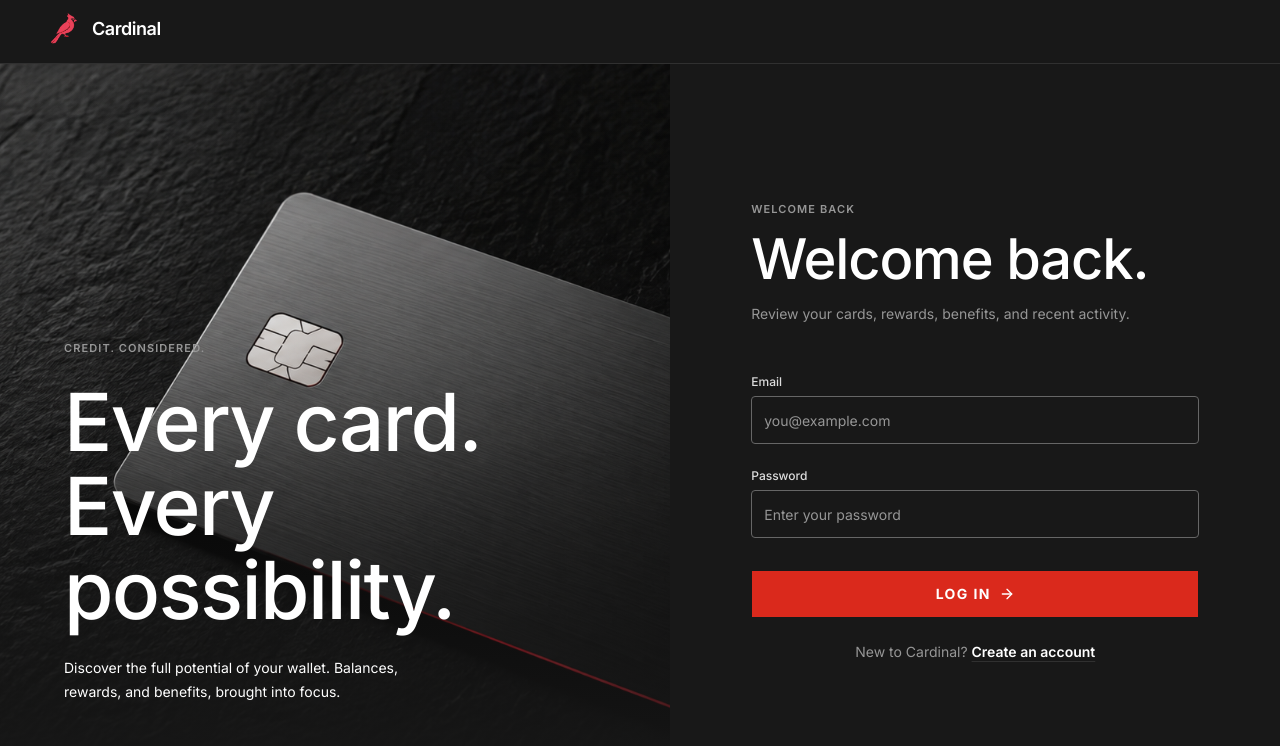
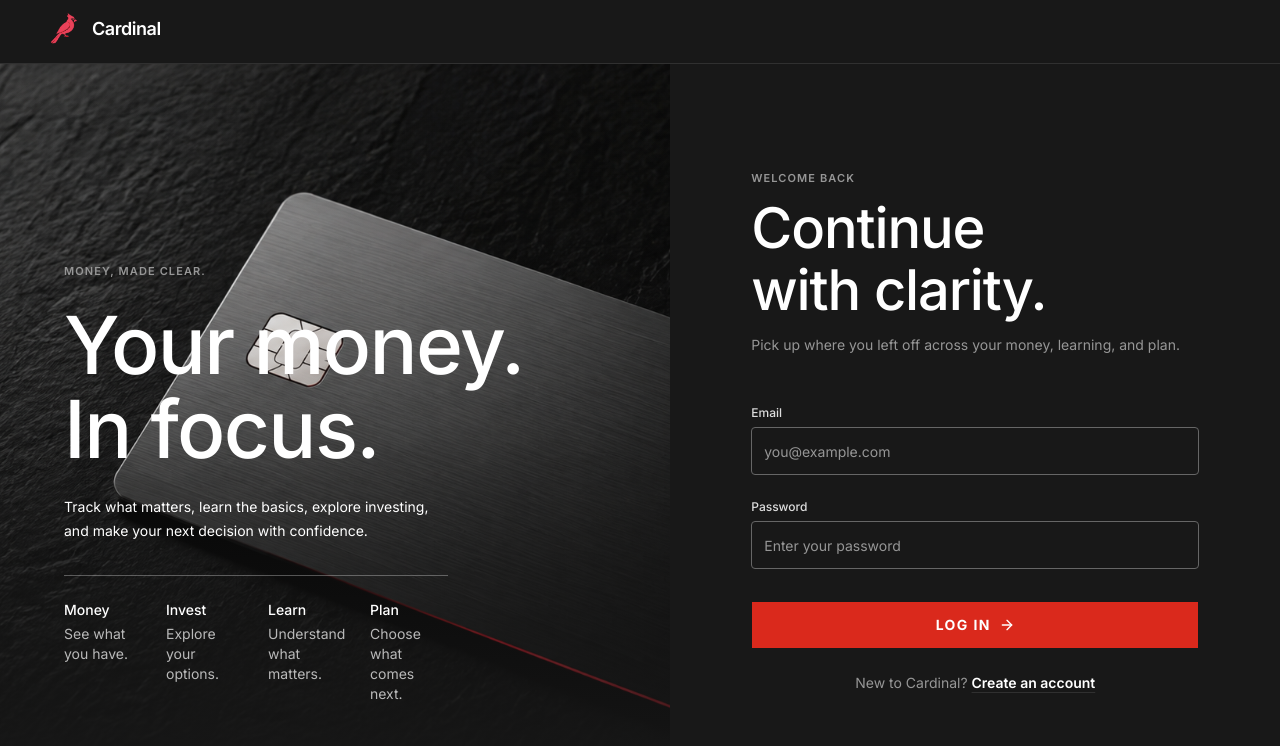
Before and after one commit to cooperbraun13/cardinal, a Next.js app: page /login in a window 1280 px wide. Shown: the top 746 px of the page. Built offline with nearby package versions, Linux system fonts and the light colour scheme; no server answers.

Commit message:
feat: align authentication copy with personal finance scope

```diff
--- a/src/app/layout.tsx
+++ b/src/app/layout.tsx
@@ -7,7 +7,7 @@ const inter = Inter({ variable: "--font-inter", subsets: ["latin"] });
 export const metadata: Metadata = {
   title: "Cardinal",
   description:
-    "Track credit cards, rewards, benefits, and the best card for every purchase.",
+    "Understand your money, learn the basics, explore investing, and plan what comes next.",
   applicationName: "Cardinal",
 };
 
--- a/src/components/AuthForm.tsx
+++ b/src/components/AuthForm.tsx
@@ -19,6 +19,17 @@ export function AuthForm({ mode }: { mode: "login" | "register" }) {
   const [error, setError] = useState("");
   const [pending, setPending] = useState(false);
   const isLogin = mode === "login";
+  const copy = isLogin
+    ? {
+        title: "Continue with clarity.",
+        description:
+          "Pick up where you left off across your money, learning, and plan.",
+      }
+    : {
+        title: "Your financial starting point.",
+        description:
+          "Create a private place to understand your money, learn the basics, and plan what comes next.",
+      };
 
   async function submit(event: React.FormEvent) {
     event.preventDefault();
@@ -68,16 +79,42 @@ export function AuthForm({ mode }: { mode: "login" | "register" }) {
           />
           <div className="absolute inset-0 -z-10 bg-linear-to-t from-background/95 via-background/20 to-transparent" />
           <div className="px-design-xs py-design-md sm:px-design-md lg:px-design-xl lg:py-design-xxl">
-            <p className="eyebrow text-white">Credit. Considered.</p>
+            <p className="eyebrow text-white">Money, made clear.</p>
             <h2 className="mt-design-sm text-[32px] leading-[1.05] font-medium tracking-[-.02em] sm:text-[56px] xl:text-[80px]">
-              Every card.
+              Your money.
               <br />
-              Every possibility.
+              In focus.
             </h2>
             <p className="mt-design-sm max-w-sm text-sm leading-6 text-white">
-              Discover the full potential of your wallet. Balances, rewards, and
-              benefits, brought into focus.
+              Track what matters, learn the basics, explore investing, and make
+              your next decision with confidence.
             </p>
+            <ul className="mt-design-md grid max-w-sm gap-design-xs border-t border-white/30 pt-design-sm text-sm text-white sm:grid-cols-2 sm:gap-design-sm lg:grid-cols-4">
+              <li>
+                <span className="block font-medium">Money</span>
+                <span className="mt-1 block text-white/70">
+                  See what you have.
+                </span>
+              </li>
+              <li>
+                <span className="block font-medium">Invest</span>
+                <span className="mt-1 block text-white/70">
+                  Explore your options.
+                </span>
+              </li>
+              <li>
+                <span className="block font-medium">Learn</span>
+                <span className="mt-1 block text-white/70">
+                  Understand what matters.
+                </span>
+              </li>
+              <li>
+                <span className="block font-medium">Plan</span>
+                <span className="mt-1 block text-white/70">
+                  Choose what comes next.
+                </span>
+              </li>
+            </ul>
           </div>
         </aside>
         <main className="flex items-center justify-center px-design-xs py-design-xl sm:px-design-md lg:px-design-xl">
@@ -85,13 +122,9 @@ export function AuthForm({ mode }: { mode: "login" | "register" }) {
             <p className="eyebrow">
               {isLogin ? "Welcome back" : "Get started"}
             </p>
-            <h1 className="page-title mt-3">
-              {isLogin ? "Welcome back." : "Your next chapter."}
-            </h1>
+            <h1 className="page-title mt-3">{copy.title}</h1>
             <p className="mt-3 text-sm leading-6 text-muted-foreground">
-              {isLogin
-                ? "Review your cards, rewards, benefits, and recent activity."
-                : "Build a clear, private view of every credit card you manage."}
+              {copy.description}
             </p>
 
             <form
```
